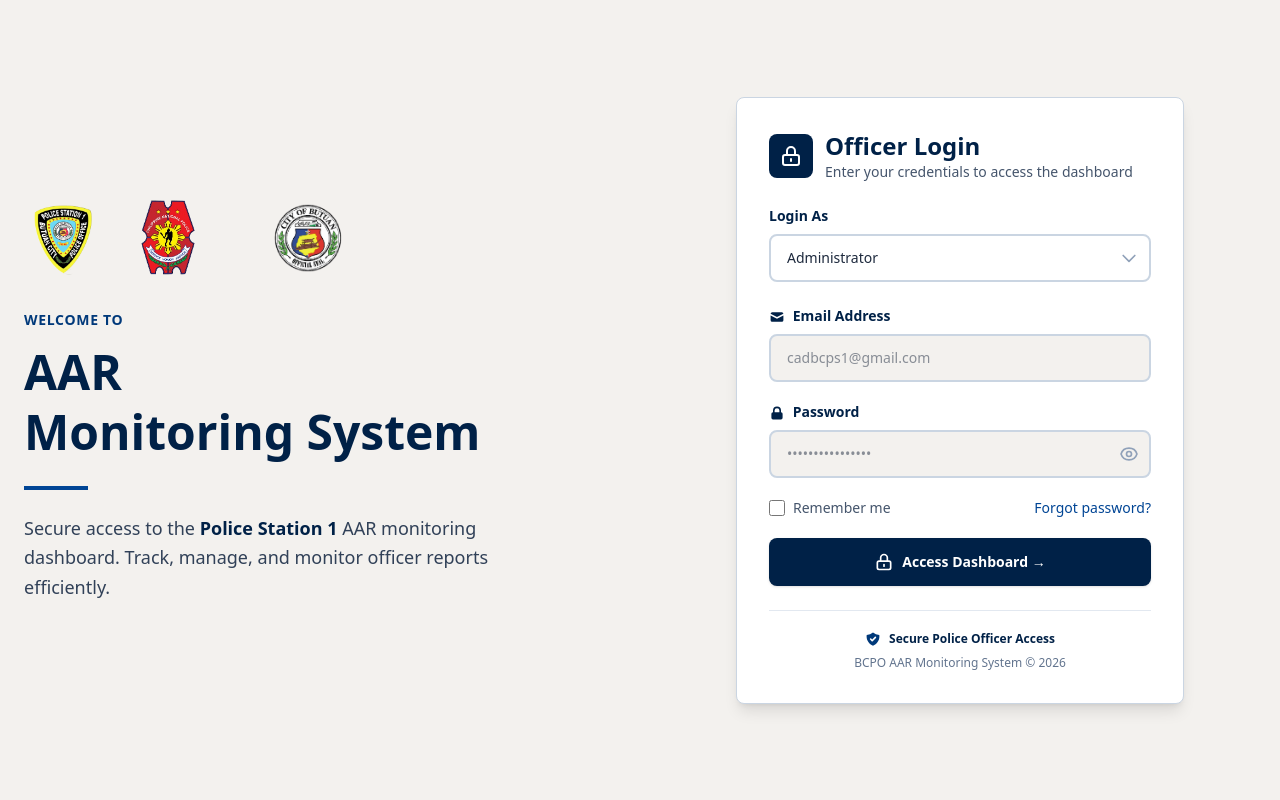
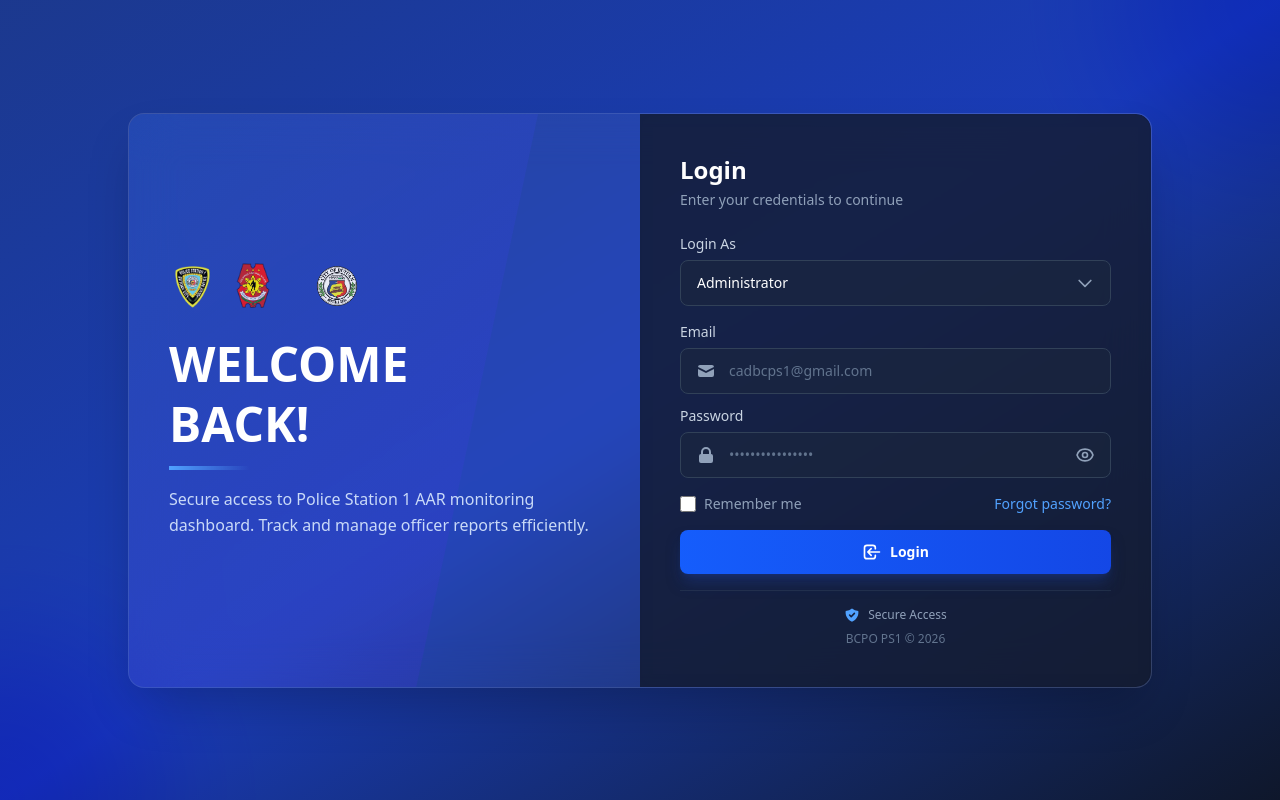
Before and after one commit to rovannahdelola/AARMonitoring, a Vue app: page / in a window 1280 px wide. Built offline with nearby package versions, Linux system fonts and the light colour scheme.

Commit message:
feat: compact layout

```diff
--- a/src/authentication/LoginView.vue
+++ b/src/authentication/LoginView.vue
@@ -1,59 +1,63 @@
 <template>
-    <div class="min-h-screen flex items-center justify-center bg-police-cream">
+    <div class="h-screen flex items-center justify-center bg-gradient-to-br from-blue-900 via-blue-800 to-slate-900 relative overflow-hidden">
+        <!-- Animated background elements -->
+        <div class="absolute inset-0 overflow-hidden">
+            <div class="absolute -top-40 -right-40 w-80 h-80 bg-blue-500 rounded-full mix-blend-multiply filter blur-3xl opacity-20 animate-pulse"></div>
+            <div class="absolute -bottom-40 -left-40 w-80 h-80 bg-indigo-500 rounded-full mix-blend-multiply filter blur-3xl opacity-20 animate-pulse delay-700"></div>
+        </div>
+
         <!-- Main container -->
-        <div class="container mx-auto px-6 py-8">
-            <div class="grid grid-cols-1 lg:grid-cols-2 gap-12 items-center max-w-7xl mx-auto">
+        <div class="container mx-auto px-6 relative z-10 h-full flex items-center">
+            <div class="max-w-5xl mx-auto w-full">
+                <div class="relative bg-white/5 backdrop-blur-xl rounded-2xl shadow-2xl border border-white/10 overflow-hidden">
+                    <!-- Diagonal split design -->
+                    <div class="absolute inset-0 z-0">
+                        <div class="absolute inset-y-0 left-0 w-2/5 bg-gradient-to-br from-blue-600/20 to-indigo-700/20 transform -skew-x-12 origin-top-left"></div>
+                    </div>
 
+                    <div class="relative z-10 grid grid-cols-1 lg:grid-cols-2">
                         <!-- Left Section - Welcome -->
-                <div class="space-y-8">
+                        <div class="p-8 lg:p-10 flex flex-col justify-center space-y-6">
                             <!-- Three logos -->
-                    <div class="flex items-center gap-6 mb-8">
-                        <img src="../assets/BCPO1.png" alt="Police Station 1" class="w-20 h-20 object-contain" />
-                        <img src="../assets/pnplogo.png" alt="PNP Logo" class="w-20 h-20 object-contain" />
-                        <img src="../assets/butuanlogo.png" alt="Butuan City" class="w-38 h-20 object-contain" />
+                            <div class="flex items-center gap-3">
+                                <img src="../assets/BCPO1.png" alt="Police Station 1" class="w-12 h-12 object-contain opacity-90" />
+                                <img src="../assets/pnplogo.png" alt="PNP Logo" class="w-12 h-12 object-contain opacity-90" />
+                                <img src="../assets/butuanlogo.png" alt="Butuan City" class="w-24 h-12 object-contain opacity-90" />
                             </div>
 
                             <!-- Welcome Text -->
                             <div>
-                        <p class="text-sm font-semibold uppercase tracking-wider mb-3 text-police-medium">Welcome to</p>
-                        <h1 class="text-5xl font-bold mb-6 leading-tight text-police-dark">
-                            AAR<br/>
-                            Monitoring System
+                                <h1 class="text-4xl lg:text-5xl font-bold mb-3 leading-tight text-white">
+                                    WELCOME<br/>
+                                    BACK!
                                 </h1>
-                        <div class="w-16 h-1 bg-police-light mb-6"></div>
-                        <p class="text-lg text-slate-700 leading-relaxed max-w-lg">
-                            Secure access to the <span class="font-bold text-police-dark">Police Station 1</span> AAR monitoring dashboard. Track, manage, and monitor officer reports efficiently.
+                                <div class="w-20 h-1 bg-gradient-to-r from-blue-400 to-transparent mb-4"></div>
+                                <p class="text-base text-blue-100 leading-relaxed max-w-md opacity-90">
+                                    Secure access to Police Station 1 AAR monitoring dashboard. Track and manage officer reports efficiently.
                                 </p>
                             </div>
                         </div>
 
                         <!-- Right Section - Login Card -->
-                <div class="bg-white rounded-lg border border-slate-300 shadow-lg p-8 w-full max-w-md mx-auto">
+                        <div class="bg-slate-900/80 backdrop-blur-sm p-8 lg:p-10 flex flex-col justify-center">
                             <!-- Login Header -->
-                    <div class="flex items-center gap-3 mb-6">
-                        <div class="rounded-lg p-2.5 bg-police-dark">
-                            <svg class="w-6 h-6 text-white" fill="none" stroke="currentColor" viewBox="0 0 24 24">
-                                <path stroke-linecap="round" stroke-linejoin="round" stroke-width="2" d="M12 15v2m-6 4h12a2 2 0 002-2v-6a2 2 0 00-2-2H6a2 2 0 00-2 2v6a2 2 0 002 2zm10-10V7a4 4 0 00-8 0v4h8z"></path>
-                            </svg>
-                        </div>
-                        <div>
-                            <h2 class="text-2xl font-bold text-police-dark">Officer Login</h2>
-                            <p class="text-sm text-slate-600">Enter your credentials to access the dashboard</p>
-                        </div>
+                            <div class="mb-6">
+                                <h2 class="text-2xl font-bold text-white mb-1">Login</h2>
+                                <p class="text-sm text-slate-400">Enter your credentials to continue</p>
                             </div>
 
                             <!-- Dropdown for selecting login type -->
-            <div class="mb-6">
-                <label class="block text-sm font-semibold mb-2 text-police-dark">Login As</label>
+                            <div class="mb-4">
+                                <label class="block text-sm font-medium mb-1.5 text-slate-300">Login As</label>
                                 <div class="relative">
                                     <select
                                         v-model="loginType"
-                        class="w-full px-4 py-3 text-sm border-2 border-slate-300 rounded-lg focus:outline-none focus:ring-2 focus:ring-police-light/30 focus:border-police-light transition appearance-none cursor-pointer text-slate-800"
+                                        class="w-full px-4 py-3 text-sm bg-slate-800/50 border border-slate-700 rounded-lg focus:outline-none focus:ring-2 focus:ring-blue-500 focus:border-transparent transition appearance-none cursor-pointer text-white"
                                     >
                                         <option value="administrator">Administrator</option>
                                         <option value="user">Officer / Personnel</option>
                                     </select>
-                    <div class="absolute right-3 top-1/2 transform -translate-y-1/2 pointer-events-none">
+                                    <div class="absolute right-4 top-1/2 transform -translate-y-1/2 pointer-events-none">
                                         <svg class="w-5 h-5 text-slate-400" fill="none" stroke="currentColor" viewBox="0 0 24 24">
                                             <path stroke-linecap="round" stroke-linejoin="round" stroke-width="2" d="M19 9l-7 7-7-7"></path>
                                         </svg>
@@ -62,47 +66,49 @@
                             </div>
 
                             <!-- Administrator Login Form -->
-            <div v-if="loginType === 'administrator'" class="space-y-5">
+                            <div v-if="loginType === 'administrator'" class="space-y-3">
                                 <!-- Error Message -->
-                <div v-if="errorMessage" class="border-l-4 border-red-600 bg-red-50 p-3 rounded-lg">
-                    <p class="text-sm text-red-700">{{ errorMessage }}</p>
+                                <div v-if="errorMessage" class="bg-red-500/10 border border-red-500/50 p-2.5 rounded-lg">
+                                    <p class="text-sm text-red-400">{{ errorMessage }}</p>
                                 </div>
 
                                 <div>
-                    <label class="block text-sm font-semibold mb-2 text-police-dark">
-                        <svg class="w-4 h-4 inline mr-1" fill="currentColor" viewBox="0 0 20 20">
+                                    <label class="block text-sm font-medium mb-1.5 text-slate-300">Email</label>
+                                    <div class="relative">
+                                        <div class="absolute left-4 top-1/2 transform -translate-y-1/2 text-slate-400">
+                                            <svg class="w-5 h-5" fill="currentColor" viewBox="0 0 20 20">
                                                 <path d="M2.003 5.884L10 9.882l7.997-3.998A2 2 0 0016 4H4a2 2 0 00-1.997 1.884z"></path>
                                                 <path d="M18 8.118l-8 4-8-4V14a2 2 0 002 2h12a2 2 0 002-2V8.118z"></path>
                                             </svg>
-                        Email Address
-                    </label>
+                                        </div>
                                         <input
                                             v-model="email"
                                             type="email"
                                             placeholder="cadbcps1@gmail.com"
-                        class="w-full px-4 py-3 text-sm border-2 border-slate-300 bg-police-cream rounded-lg focus:outline-none focus:ring-2 focus:ring-police-light/30 focus:border-police-light transition text-slate-800"
+                                            class="w-full pl-12 pr-4 py-3 text-sm bg-slate-800/50 border border-slate-700 rounded-lg focus:outline-none focus:ring-2 focus:ring-blue-500 focus:border-transparent transition text-white placeholder-slate-500"
                                             @keyup.enter="handleAdminLogin"
                                         />
                                     </div>
+                                </div>
                                 <div>
-                    <label class="block text-sm font-semibold mb-2 text-police-dark">
-                        <svg class="w-4 h-4 inline mr-1" fill="currentColor" viewBox="0 0 20 20">
+                                    <label class="block text-sm font-medium mb-1.5 text-slate-300">Password</label>
+                                    <div class="relative">
+                                        <div class="absolute left-4 top-1/2 transform -translate-y-1/2 text-slate-400">
+                                            <svg class="w-5 h-5" fill="currentColor" viewBox="0 0 20 20">
                                                 <path fill-rule="evenodd" d="M5 9V7a5 5 0 0110 0v2a2 2 0 012 2v5a2 2 0 01-2 2H5a2 2 0 01-2-2v-5a2 2 0 012-2zm8-2v2H7V7a3 3 0 016 0z" clip-rule="evenodd"></path>
                                             </svg>
-                        Password
-                    </label>
-                    <div class="relative">
+                                        </div>
                                         <input
                                             v-model="password"
                                             :type="showPassword ? 'text' : 'password'"
                                             placeholder="••••••••••••••••"
-                            class="w-full px-4 py-3 pr-12 text-sm border-2 border-slate-300 bg-police-cream rounded-lg focus:outline-none focus:ring-2 focus:ring-police-light/30 focus:border-police-light transition text-slate-800"
+                                            class="w-full pl-12 pr-12 py-3 text-sm bg-slate-800/50 border border-slate-700 rounded-lg focus:outline-none focus:ring-2 focus:ring-blue-500 focus:border-transparent transition text-white placeholder-slate-500"
                                             @keyup.enter="handleAdminLogin"
                                         />
                                         <button
                                             type="button"
                                             @click="showPassword = !showPassword"
-                            class="absolute right-3 top-1/2 transform -translate-y-1/2 text-slate-400 hover:text-slate-600 focus:outline-none transition"
+                                            class="absolute right-4 top-1/2 transform -translate-y-1/2 text-slate-400 hover:text-slate-300 focus:outline-none transition"
                                         >
                                             <svg v-if="!showPassword" class="w-5 h-5" fill="none" stroke="currentColor" viewBox="0 0 24 24">
                                                 <path stroke-linecap="round" stroke-linejoin="round" stroke-width="2" d="M15 12a3 3 0 11-6 0 3 3 0 016 0z"></path>
@@ -115,44 +121,53 @@
                                     </div>
                                 </div>
 
-                <div class="flex items-center justify-between">
-                    <label class="flex items-center cursor-pointer">
-                        <input type="checkbox" class="w-4 h-4 rounded accent-police-light">
-                        <span class="ml-2 text-sm text-slate-600">Remember me</span>
+                                <div class="flex items-center justify-between pt-1">
+                                    <label class="flex items-center cursor-pointer group">
+                                        <input type="checkbox" class="w-4 h-4 rounded bg-slate-800 border-slate-600 text-blue-500 focus:ring-blue-500 focus:ring-offset-slate-900">
+                                        <span class="ml-2 text-sm text-slate-400 group-hover:text-slate-300 transition">Remember me</span>
                                     </label>
-                    <a href="#" class="text-sm text-police-light hover:text-police-dark hover:underline transition">Forgot password?</a>
+                                    <a href="#" class="text-sm text-blue-400 hover:text-blue-300 transition">Forgot password?</a>
                                 </div>
 
                                 <button
                                     @click="handleAdminLogin"
                                     :disabled="isLoading"
-                    class="w-full bg-police-dark hover:bg-police-medium disabled:bg-slate-400 text-white font-semibold py-3.5 text-sm rounded-lg transition duration-200 disabled:opacity-50 flex items-center justify-center gap-2 shadow-sm">
+                                    class="w-full bg-gradient-to-r from-blue-600 to-blue-700 hover:from-blue-700 hover:to-blue-800 disabled:from-slate-700 disabled:to-slate-700 text-white font-semibold py-3 text-sm rounded-lg transition-all duration-200 disabled:opacity-50 flex items-center justify-center gap-2 shadow-lg shadow-blue-900/50 mt-4">
                                     <svg v-if="!isLoading" class="w-5 h-5" fill="none" stroke="currentColor" viewBox="0 0 24 24">
-                        <path stroke-linecap="round" stroke-linejoin="round" stroke-width="2" d="M12 15v2m-6 4h12a2 2 0 002-2v-6a2 2 0 00-2-2H6a2 2 0 00-2 2v6a2 2 0 002 2zm10-10V7a4 4 0 00-8 0v4h8z"></path>
+                                        <path stroke-linecap="round" stroke-linejoin="round" stroke-width="2" d="M11 16l-4-4m0 0l4-4m-4 4h14m-5 4v1a3 3 0 01-3 3H6a3 3 0 01-3-3V7a3 3 0 013-3h7a3 3 0 013 3v1"></path>
                                     </svg>
                                     <svg v-else class="animate-spin w-5 h-5" fill="none" viewBox="0 0 24 24">
                                         <circle class="opacity-25" cx="12" cy="12" r="10" stroke="currentColor" stroke-width="4"></circle>
                                         <path class="opacity-75" fill="currentColor" d="M4 12a8 8 0 018-8V0C5.373 0 0 5.373 0 12h4zm2 5.291A7.962 7.962 0 014 12H0c0 3.042 1.135 5.824 3 7.938l3-2.647z"></path>
                                     </svg>
-                    <span v-if="isLoading">Accessing...</span>
-                    <span v-else>Access Dashboard →</span>
+                                    <span v-if="isLoading">Logging in...</span>
+                                    <span v-else>Login</span>
                                 </button>
                             </div>
 
                             <!-- User Login (Proceed only) -->
-            <div v-else class="space-y-5">
+                            <div v-else class="space-y-3">
                                 <!-- Error Message -->
-                <div v-if="errorMessage" class="border-l-4 border-red-600 bg-red-50 p-3 rounded-lg">
-                    <p class="text-sm text-red-700">{{ errorMessage }}</p>
+                                <div v-if="errorMessage" class="bg-red-500/10 border border-red-500/50 p-2.5 rounded-lg">
+                                    <p class="text-sm text-red-400">{{ errorMessage }}</p>
                                 </div>
 
-                <div class="border-l-4 border-police-light bg-police-cream p-5 rounded-lg">
-                    <p class="text-base font-semibold mb-2 text-police-dark">Officer/Personnel Access</p>
-                    <p class="text-sm text-slate-600">Click proceed to submit your AAR</p>
+                                <div class="bg-blue-500/10 border border-blue-500/30 p-4 rounded-lg">
+                                    <div class="flex items-start gap-3">
+                                        <div class="text-blue-400 mt-0.5">
+                                            <svg class="w-6 h-6" fill="none" stroke="currentColor" viewBox="0 0 24 24">
+                                                <path stroke-linecap="round" stroke-linejoin="round" stroke-width="2" d="M13 16h-1v-4h-1m1-4h.01M21 12a9 9 0 11-18 0 9 9 0 0118 0z"></path>
+                                            </svg>
+                                        </div>
+                                        <div>
+                                            <p class="text-base font-semibold mb-1 text-white">Officer/Personnel Access</p>
+                                            <p class="text-sm text-slate-400">Click proceed to submit your AAR</p>
+                                        </div>
+                                    </div>
                                 </div>
                                 <button
                                     @click="handleUserProceed"
-                    class="w-full bg-police-dark hover:bg-police-medium text-white font-semibold py-3.5 text-sm rounded-lg transition duration-200 flex items-center justify-center gap-2 shadow-sm"
+                                    class="w-full bg-gradient-to-r from-blue-600 to-blue-700 hover:from-blue-700 hover:to-blue-800 text-white font-semibold py-3 text-sm rounded-lg transition-all duration-200 flex items-center justify-center gap-2 shadow-lg shadow-blue-900/50"
                                 >
                                     <svg class="w-5 h-5" fill="none" stroke="currentColor" viewBox="0 0 24 24">
                                         <path stroke-linecap="round" stroke-linejoin="round" stroke-width="2" d="M13 9l3 3m0 0l-3 3m3-3H8m13 0a9 9 0 11-18 0 9 9 0 0118 0z"></path>
@@ -162,14 +177,16 @@
                             </div>
 
                             <!-- Footer -->
-            <div class="mt-6 pt-5 border-t border-slate-200 text-center">
+                            <div class="mt-4 pt-4 border-t border-slate-700/50 text-center">
                                 <div class="flex items-center justify-center gap-2 mb-2">
-                    <svg class="w-4 h-4 text-police-medium" fill="currentColor" viewBox="0 0 20 20">
+                                    <svg class="w-4 h-4 text-blue-400" fill="currentColor" viewBox="0 0 20 20">
                                         <path fill-rule="evenodd" d="M2.166 4.999A11.954 11.954 0 0010 1.944 11.954 11.954 0 0017.834 5c.11.65.166 1.32.166 2.001 0 5.225-3.34 9.67-8 11.317C5.34 16.67 2 12.225 2 7c0-.682.057-1.35.166-2.001zm11.541 3.708a1 1 0 00-1.414-1.414L9 10.586 7.707 9.293a1 1 0 00-1.414 1.414l2 2a1 1 0 001.414 0l4-4z" clip-rule="evenodd"></path>
                                     </svg>
-                    <p class="text-xs font-semibold text-police-dark">Secure Police Officer Access</p>
+                                    <p class="text-xs font-medium text-slate-400">Secure Access</p>
                                 </div>
-                <p class="text-xs text-slate-500">BCPO AAR Monitoring System © 2026</p>
+                                <p class="text-xs text-slate-500">BCPO PS1 © 2026</p>
+                            </div>
+                        </div>
                     </div>
                 </div>
             </div>
```
Lines whose indentation alone changed are shown as unchanged.
